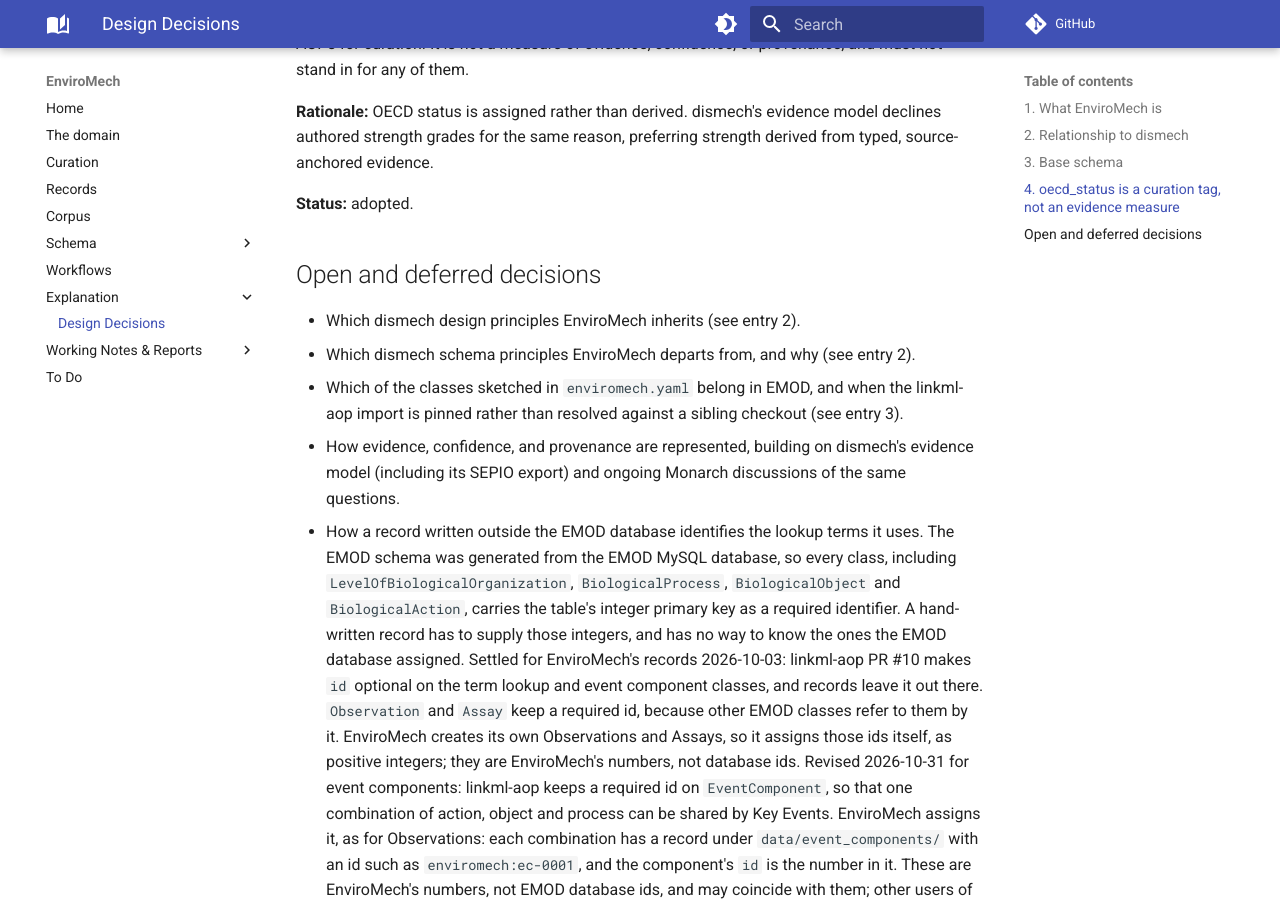
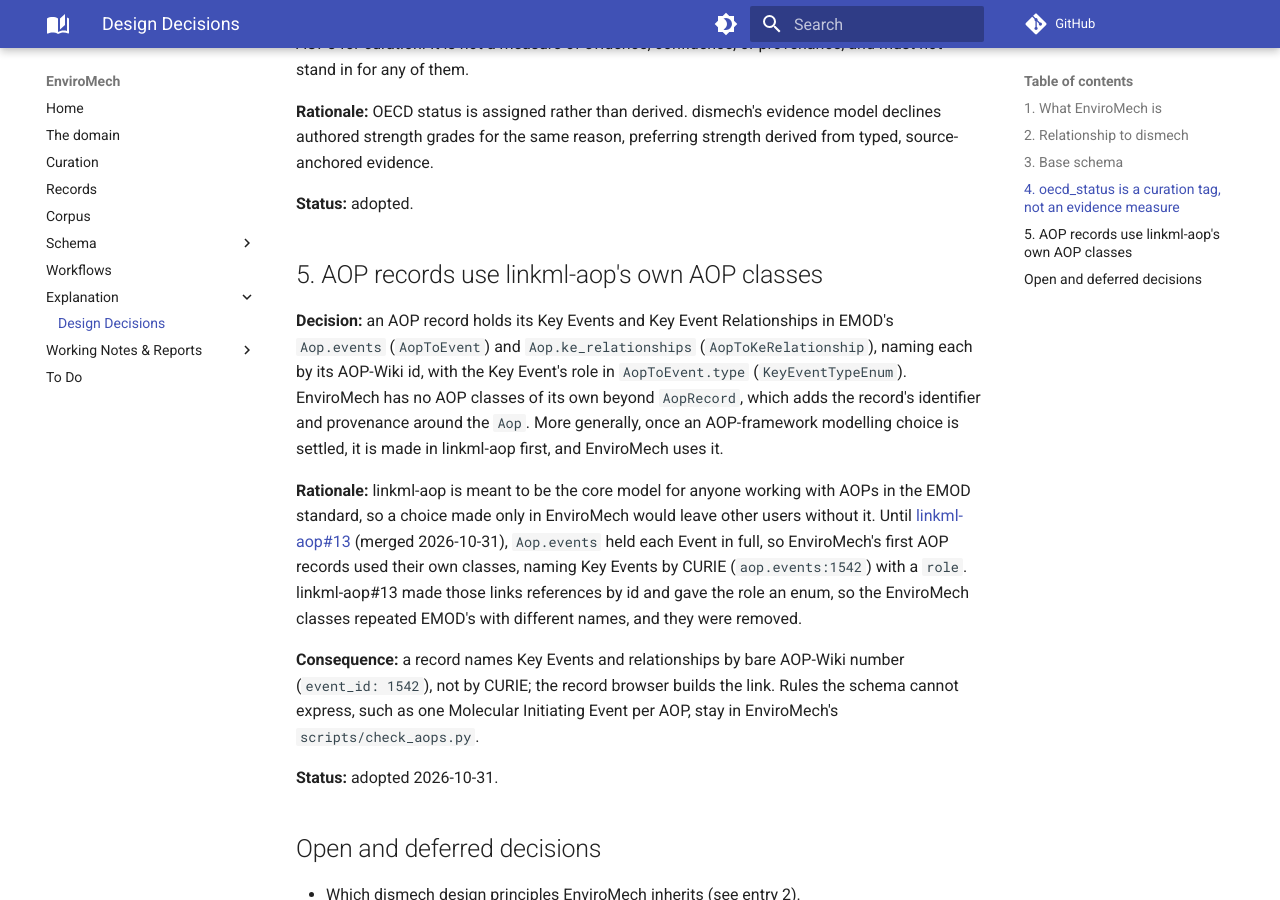
Before and after one commit to monarch-initiative/enviromech, an MkDocs documentation site: the page built from docs/explanation/design-decisions.md, in a window 1280 px wide and 900 px high, scrolled down 2339 px. Built offline with MkDocs 1.6.1 and Material for MkDocs 9.7.7, drawn with Linux system fonts in a browser that asks for light colours; comment, search, counter and statistics services are not loaded.

Commit message:
AOP records use EMOD's Aop.events and Aop.ke_relationships
Since linkml-aop PR #13, EMOD's Aop.events and Aop.ke_relationships name
each Key Event and relationship by its AOP-Wiki id, with the role as a
KeyEventTypeEnum, so EnviroMech's AopKeyEvent, AopKeyEventRelationship
and KeyEventRoleEnum repeated them under other names. They are removed.
AOP 587 and AOP 40 move to the EMOD fields with no change in content;
check_aops.py, the record browser and the tests follow. Design decision
5 records the choice: settled AOP-framework modelling goes into
linkml-aop first, and EnviroMech uses it.

Co-Authored-By: Claude Opus 5.5 <noreply@anthropic.com>
Claude-Session: https://claude.ai/code/session_0126VU87742oeVKG3JJvyQ9e

```diff
--- a/docs/explanation/design-decisions.md
+++ b/docs/explanation/design-decisions.md
@@ -101,6 +101,31 @@ typed, source-anchored evidence.
 
 **Status:** adopted.
 
+## 5. AOP records use linkml-aop's own AOP classes
+
+**Decision:** an AOP record holds its Key Events and Key Event Relationships in EMOD's
+`Aop.events` (`AopToEvent`) and `Aop.ke_relationships` (`AopToKeRelationship`), naming
+each by its AOP-Wiki id, with the Key Event's role in `AopToEvent.type`
+(`KeyEventTypeEnum`). EnviroMech has no AOP classes of its own beyond `AopRecord`, which
+adds the record's identifier and provenance around the `Aop`. More generally, once an
+AOP-framework modelling choice is settled, it is made in linkml-aop first, and EnviroMech
+uses it.
+
+**Rationale:** linkml-aop is meant to be the core model for anyone working with AOPs in
+the EMOD standard, so a choice made only in EnviroMech would leave other users without
+it. Until [linkml-aop#13](https://github.com/EHS-Data-Standards/linkml-aop/pull/13)
+(merged 2026-10-31), `Aop.events` held each Event in full, so EnviroMech's first AOP
+records used their own classes, naming Key Events by CURIE (`aop.events:1542`) with a
+`role`. linkml-aop#13 made those links references by id and gave the role an enum, so the
+EnviroMech classes repeated EMOD's with different names, and they were removed.
+
+**Consequence:** a record names Key Events and relationships by bare AOP-Wiki number
+(`event_id: 1542`), not by CURIE; the record browser builds the link. Rules the schema
+cannot express, such as one Molecular Initiating Event per AOP, stay in EnviroMech's
+`scripts/check_aops.py`.
+
+**Status:** adopted 2026-10-31.
+
 ## Open and deferred decisions
 
 - Which dismech design principles EnviroMech inherits (see entry 2).
--- a/docs/mechmaker.md
+++ b/docs/mechmaker.md
@@ -289,7 +289,8 @@ EnviroMech will have six entities. Against EMOD as it stands:
 - **Key Event Relationships.** Each file holds its concordance evidence and biological
   plausibility. A concordance evidence item names its upstream and downstream
   Observations by id.
-- **AOPs.** Each file names its Key Events, with their roles, and its KERs by id.
+- **AOPs.** Each file names its Key Events, with their roles, and its KERs by id, in
+  EMOD's own `Aop.events` and `Aop.ke_relationships` (design decision 5).
 
 Each evidence-layer object carries mechmaker `EvidenceItem` quotes, which is where the
 quote check attaches. No kind has to exist before another. AOP-Wiki already holds many Key Events, and
```
Also changed, not shown: CLAUDE.md (+8 -5 lines), src/enviromech/schema/enviromech.yaml (+16 -91 lines), 7 other files.
